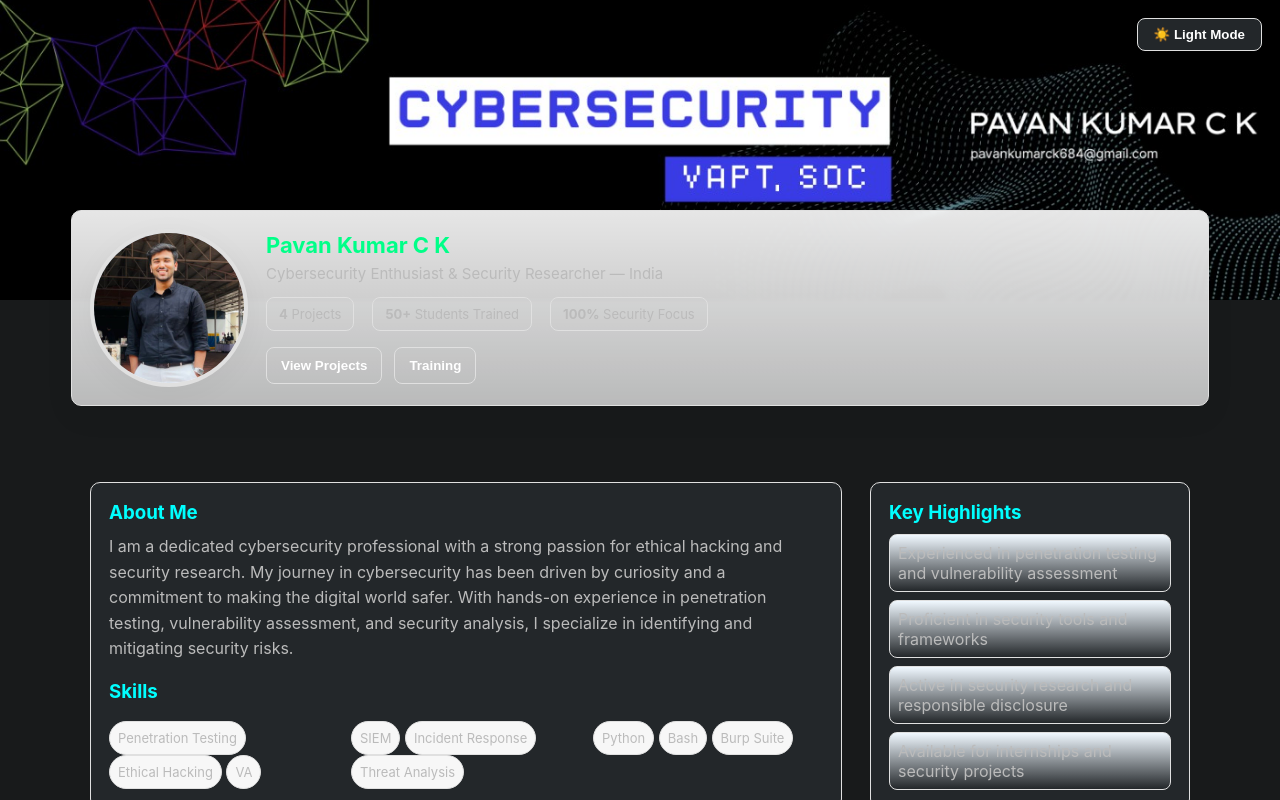
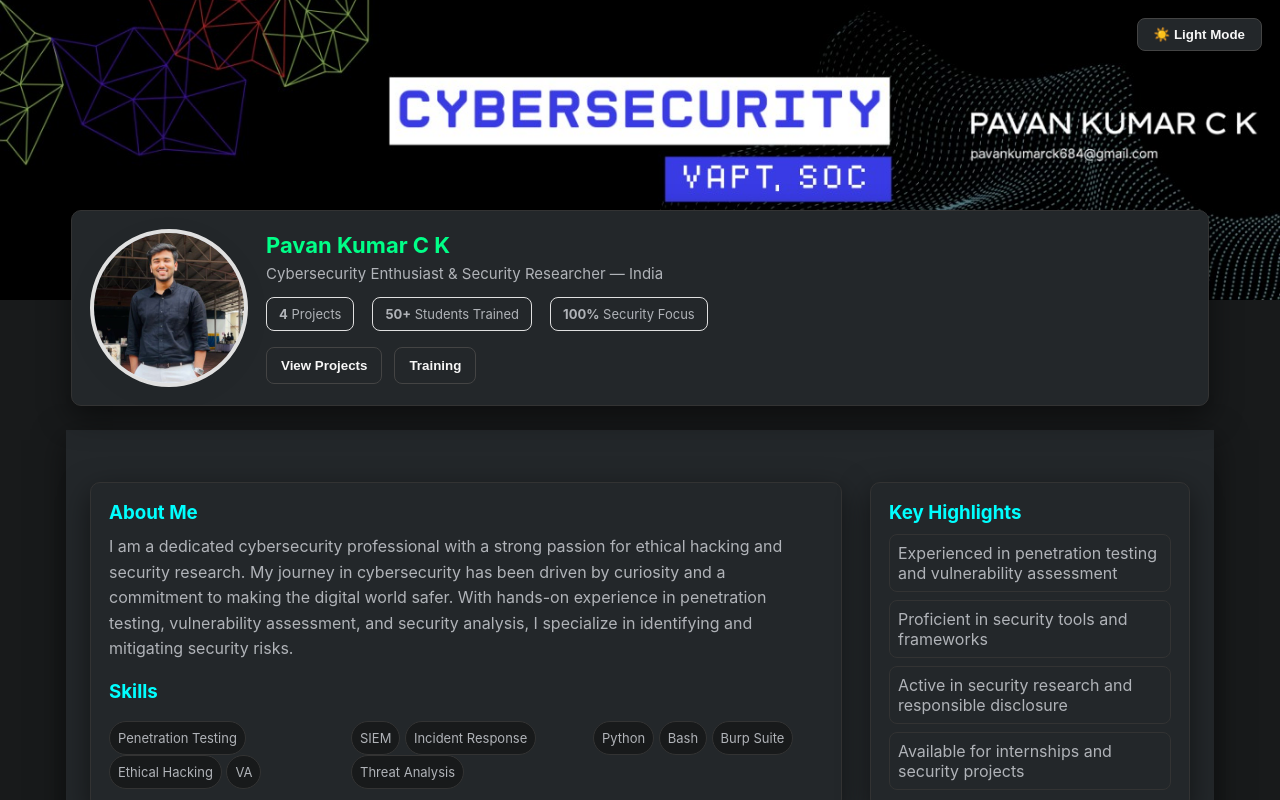
Before and after one commit to Pavankumar77theblaster/Gupio, a plain HTML site: page index.html in a window 1280 px wide. Both pictures are taken after a click on the button "🌙 Dark Mode". Shown: the top 800 px of the page. Drawn offline with Linux system fonts and the light colour scheme.

Commit message:
Improve dark mode theme

```diff
--- a/index.html
+++ b/index.html
@@ -20,8 +20,46 @@
     --card: #23272a;
     --accent: #00ff88;
     --accent-2: #00ffff;
-    --muted: #bbb;
-    --white: #fff;
+    --muted: #b0b3b8;
+    --white: #f7f7f7;
+  }
+  .dark-mode body, .dark-mode html {
+    background: var(--bg) !important;
+    color: var(--white) !important;
+  }
+  .dark-mode .card, .dark-mode .profile-wrap, .dark-mode .container {
+    background: var(--card) !important;
+    color: var(--white) !important;
+    border-color: #333 !important;
+    box-shadow: 0 10px 30px rgba(0,0,0,0.5) !important;
+  }
+  .dark-mode .btn {
+    background: #23272a !important;
+    color: var(--white) !important;
+    border: 1px solid #444 !important;
+  }
+  .dark-mode .btn:hover {
+    box-shadow: 0 8px 24px rgba(0,255,136,0.12) !important;
+  }
+  .dark-mode .highlight, .dark-mode .project {
+    background: #23272a !important;
+    color: var(--muted) !important;
+    border: 1px solid #333 !important;
+  }
+  .dark-mode .skill-pill {
+    background: #181a1b !important;
+    color: var(--muted) !important;
+    border: 1px solid #333 !important;
+  }
+  .dark-mode .tag {
+    background: #23272a !important;
+    color: var(--muted) !important;
+    border: 1px solid #333 !important;
+  }
+  .dark-mode #theme-toggle {
+    background: #23272a !important;
+    color: var(--white) !important;
+    border: 1px solid #444 !important;
   }
   html,body{height:100%;margin:0;background:var(--bg);color:var(--white);font-family:Inter,system-ui,Segoe UI,Arial;}
   .container{max-width:var(--max-width);margin:0 auto;padding:24px;}
```
